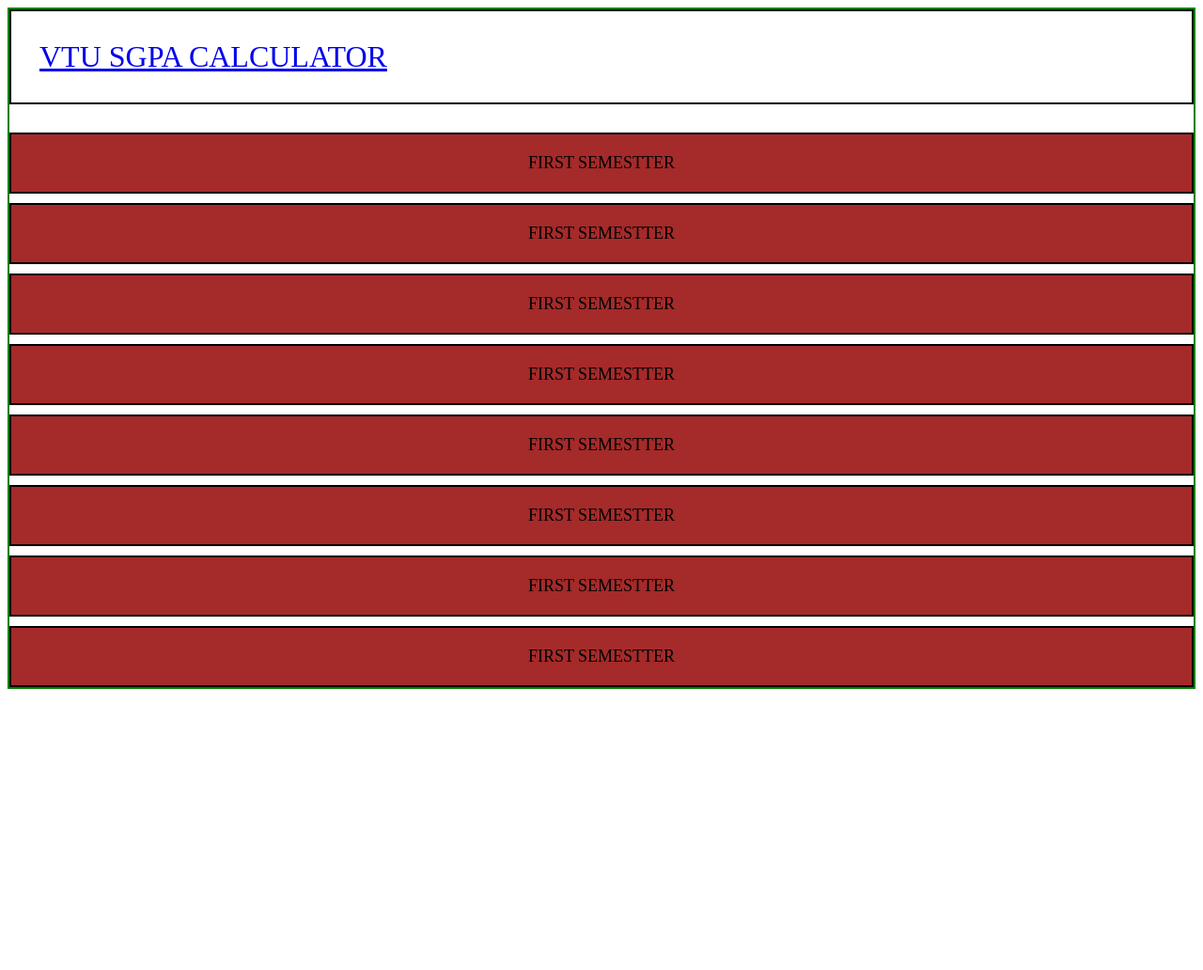
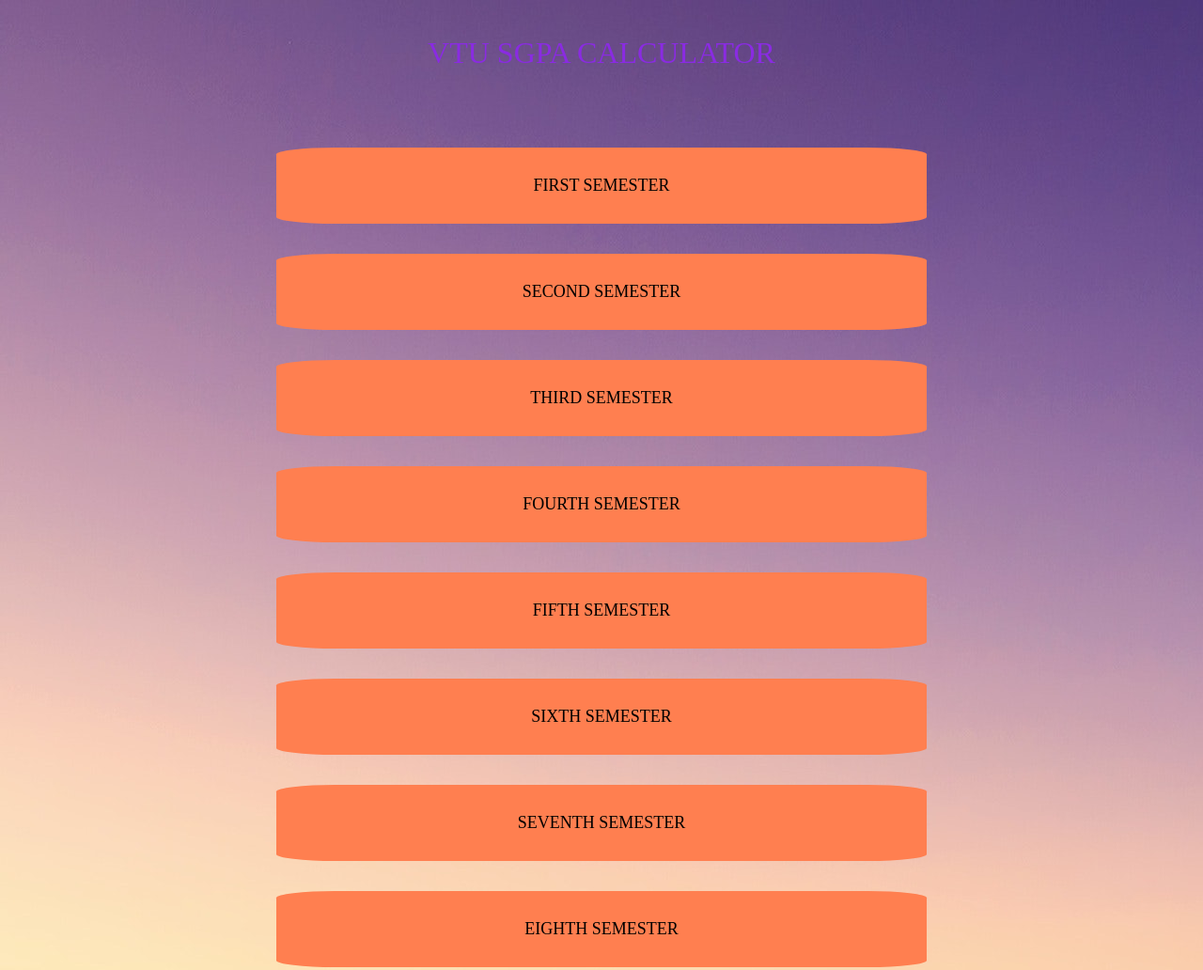
Before and after one commit to shashankkr20/vtusgpa, a plain HTML site: page index.html in a window 1280 px wide. Shown: the top 1032 px of the page at 94% size. Before the commit the page ends 800 px from the top, so only its background shows below. Drawn offline with Linux system fonts and the light colour scheme.

Commit message:
fourth final

```diff
--- a/index.css
+++ b/index.css
@@ -1,5 +1,8 @@
+body{
+    background-image: url('sem/sce.jpg');
+}
 .main{
-    border: 2px solid green;
+    /* border: 2px solid green; */
     size: inherit;
     display: flex;
     flex-direction: column;
@@ -7,16 +10,26 @@
 
 }
 .head{
-    border: 2px solid black;
+    /* border: 2px solid black; */
     padding: 30px;
     margin-bottom: 20px;
     font-size: xx-large;
+    text-align: center;
+    color: blueviolet;
 }
 .one,.two,.three,.four,.five,.six,.seven,.eight{
-    border:2px solid black;
-    background-color: brown;
-    padding: 20px;
-    margin-top: 10px;
+    /* border:2px solid black; */
+    background-color: coral;
+    /* border-radius: 4%; */
+    padding: 30px;
+    margin-top: 32px;
     text-align: center;
     font-size: large;
+    width: 50%;
+    border-radius: 9%;
+    align-self: center;
 }
+a{
+    text-decoration:none;
+    color: black;
+   }
--- a/index.html
+++ b/index.html
@@ -3,15 +3,15 @@
     <title></title>
     <body>
         <div class="main">
-            <a href="sem/sem1.html"><div class="head">VTU SGPA CALCULATOR</div></a>
-            <div class="one">FIRST SEMESTTER</div>
-            <div class="two">FIRST SEMESTTER</div>
-            <div class="three">FIRST SEMESTTER</div>
-            <div class="four">FIRST SEMESTTER</div>
-            <div class="five">FIRST SEMESTTER</div>
-            <div class="six">FIRST SEMESTTER</div>
-            <div class="seven">FIRST SEMESTTER</div>
-            <div class="eight">FIRST SEMESTTER</div>
+            <div class="head">VTU SGPA CALCULATOR</div>
+            <div class="one">FIRST SEMESTER</div>
+            <div class="two">SECOND SEMESTER</div>
+            <div class="three">THIRD SEMESTER</div>
+            <a href="sem/sem4.html" class="four"><div>FOURTH SEMESTER</div></a>
+            <div class="five">FIFTH SEMESTER</div>
+            <div class="six">SIXTH SEMESTER</div>
+            <div class="seven">SEVENTH SEMESTER</div>
+            <div class="eight">EIGHTH SEMESTER</div>
         </div>
     </body>
 </html>
--- a/sem/sem4.css
+++ b/sem/sem4.css
@@ -1,13 +1,17 @@
+body{
+    background-color: aliceblue;
+}
 .main{
     padding: 10px;
     /* border: 2px solid black; */
 
 }
+
 .head{
     /* border: 2px solid black; */
-    margin-bottom: 10px;
+    margin-bottom: 15px;
     text-align: center;
-    padding: 15px;
+    padding: 20px;
     font-size: xx-large;
     color: cornflowerblue;
 }
@@ -18,14 +22,22 @@
     /* border: 2px solid black; */
 }
 .a1,.a2,.a3,.a4,.a4,.a5,.a6,.a7,.a8,.a9{
-    margin-top: 10px;
-    padding: 15px;
+    margin-top: 20px;
+    padding: 20px;
     font-size: large;
     text-align: center;
 }
+.res{
+    border: 2px solid black;
+    margin-top: 15px;
+    text-align: center;
+    padding: 20px;
+    font-size: xx-large;
+    color: red;
+}
 .btn{
-    margin-top: 10px;
-    padding: 15px;
+    margin-top: 20px;
+    padding: 20px;
     font-size: x-large;
     background-color: darkgrey;
 }
```
Also changed, not shown: sem/sem4.html (+2 -0 lines), sem/sem4.js (added, +14 -0 lines), sem/sce.jpg (added).
